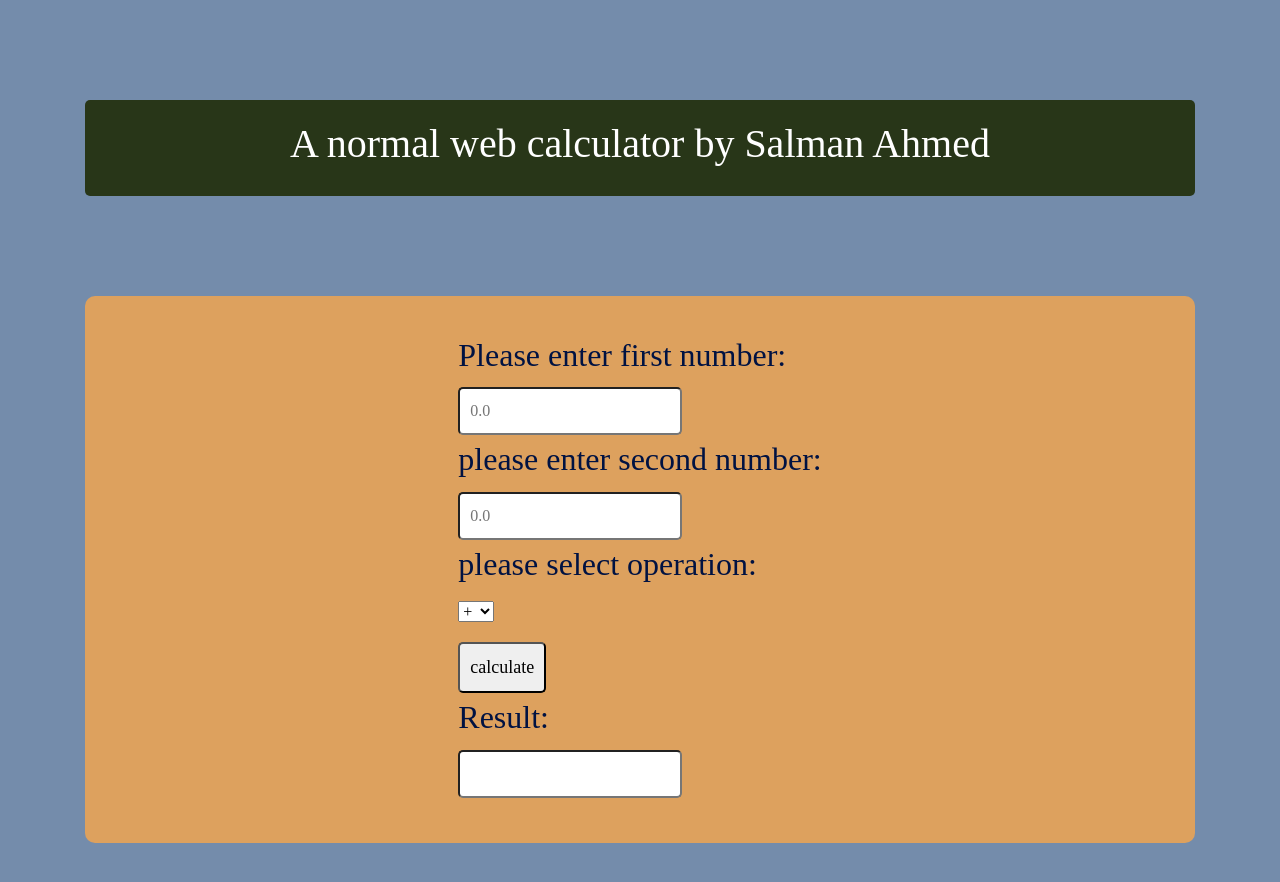
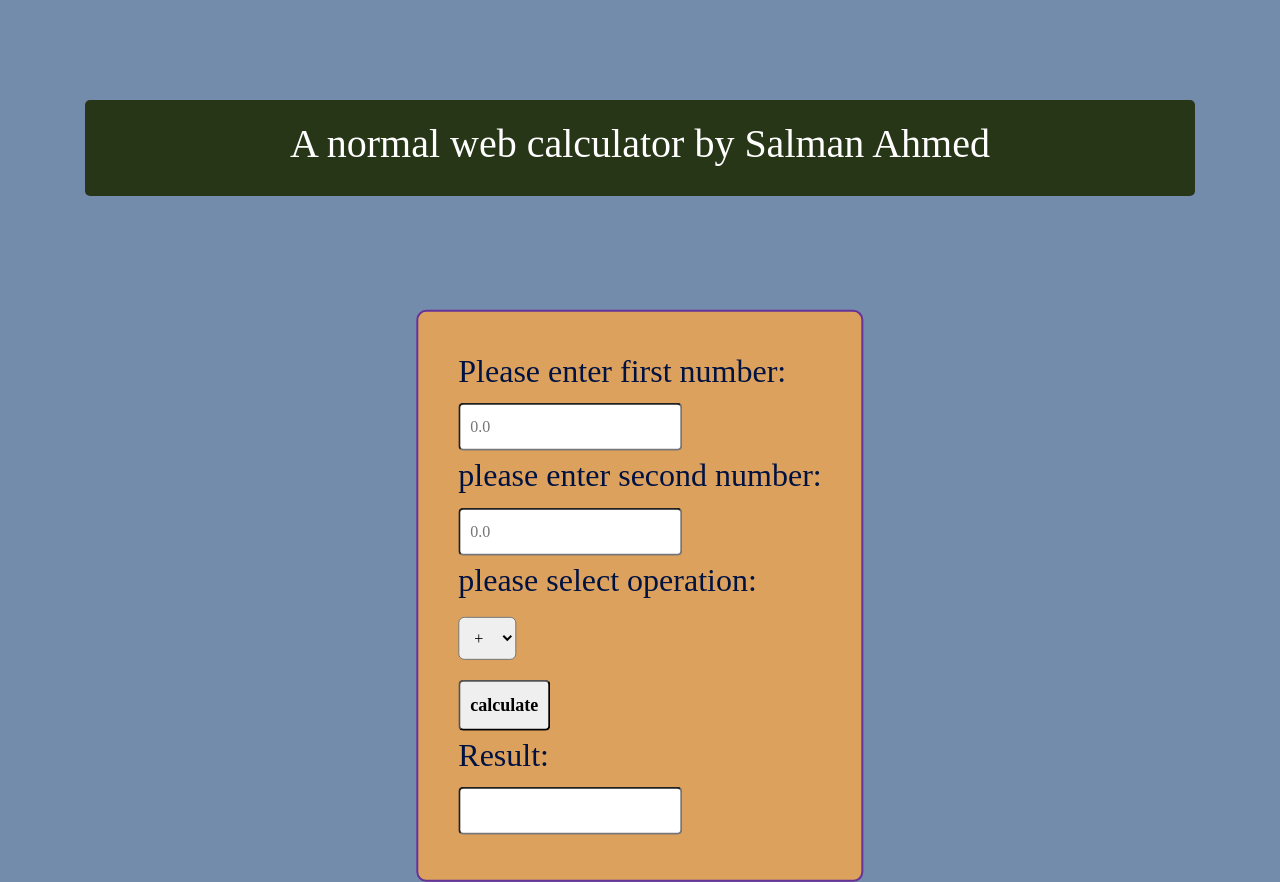
Before and after one commit to salman1237/Normal-web-calculator, a plain HTML site: page index.html in a window 1280 px wide. Before the commit the page ends 843 px from the top, so only its background shows below. Drawn offline with nearby package versions, Linux system fonts and the light colour scheme.

Commit message:
CSS fixed

```diff
--- a/index.html
+++ b/index.html
@@ -13,6 +13,7 @@
     <div id="intro">
         <h1>A normal web calculator by Salman Ahmed</h1>
     </div>
+    <div class="something">
             <div id="calculator" class="">
                 <div id="input">
                     <div>
@@ -33,7 +34,7 @@
                         <h2>please select operation:</h2>
                     </div>
                     <div>
-                <select  id="opr">
+                        <select id="opr">
                             <option value="+">+</option>
                             <option value="-">-</option>
                             <option value="x">x</option>
@@ -54,5 +55,6 @@
                     </div>
                 </div>
             </div>
+    </div>
 </body>
 </html>
--- a/style.css
+++ b/style.css
@@ -20,17 +20,32 @@ h1{
     font-size:40px;
     text-align: center;
 }
+.something{
+    position: relative;
+    margin-top: 400px;
+}
 #calculator{
     background-color: #DDA15E;
     padding: 40px;
     border-radius: 10px;
     justify-content: center;
-    position: relative;
-    display: grid;
+    /* width: 70%; */
+    position: absolute;
+    top: 50%;
+    left: 50%;
+    transform: translate(-50%,-50%);
+    display: block;
+    box-sizing: border-box;
+    /* margin: 0,auto; */
+
+    border:2px solid rebeccapurple;
+
 }
 select{
     margin-top: 10px;
     margin-bottom: 15px;
+    padding: 3%;
+    border-radius: 6px;
 }
 input{
     padding: 10px;
@@ -40,4 +55,5 @@ input{
 }
 .calculate{
     font-size: large;
+    font-weight: 700;
 }
```
Lines whose indentation alone changed are shown as unchanged.
